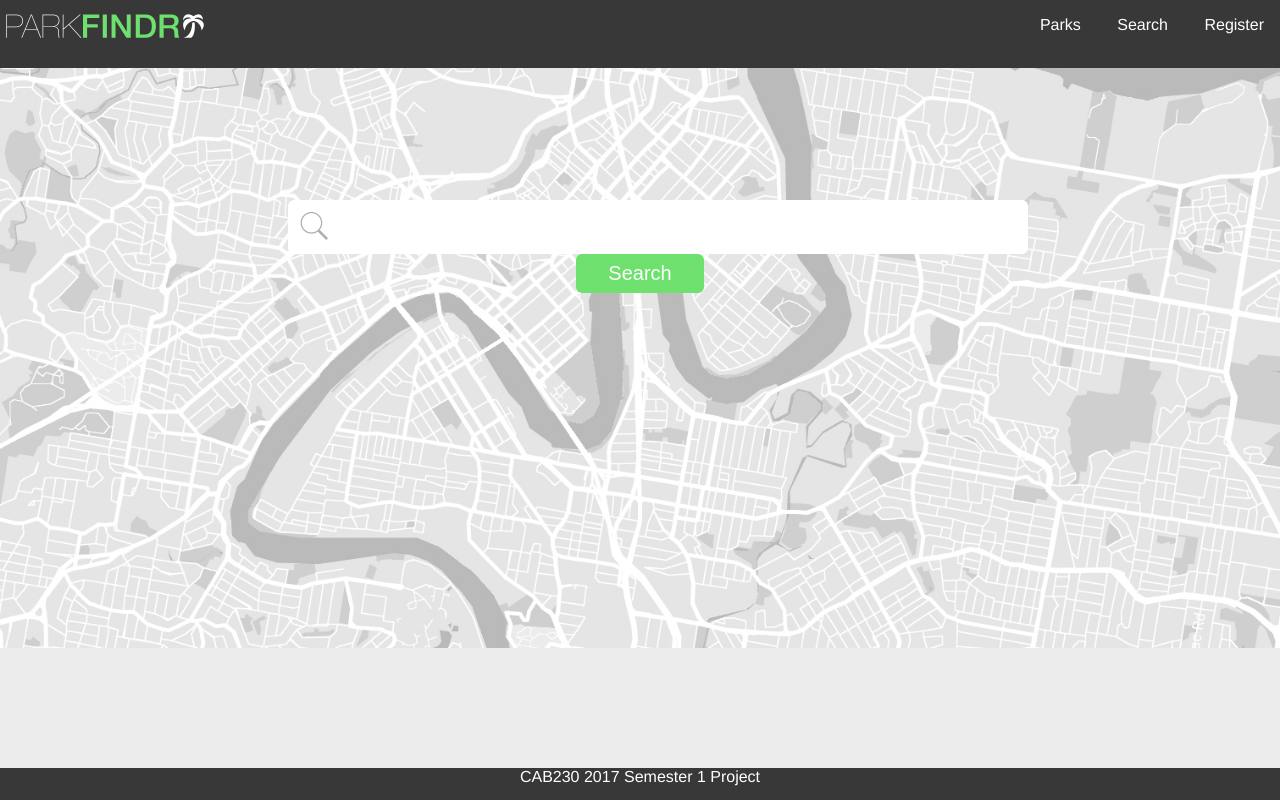
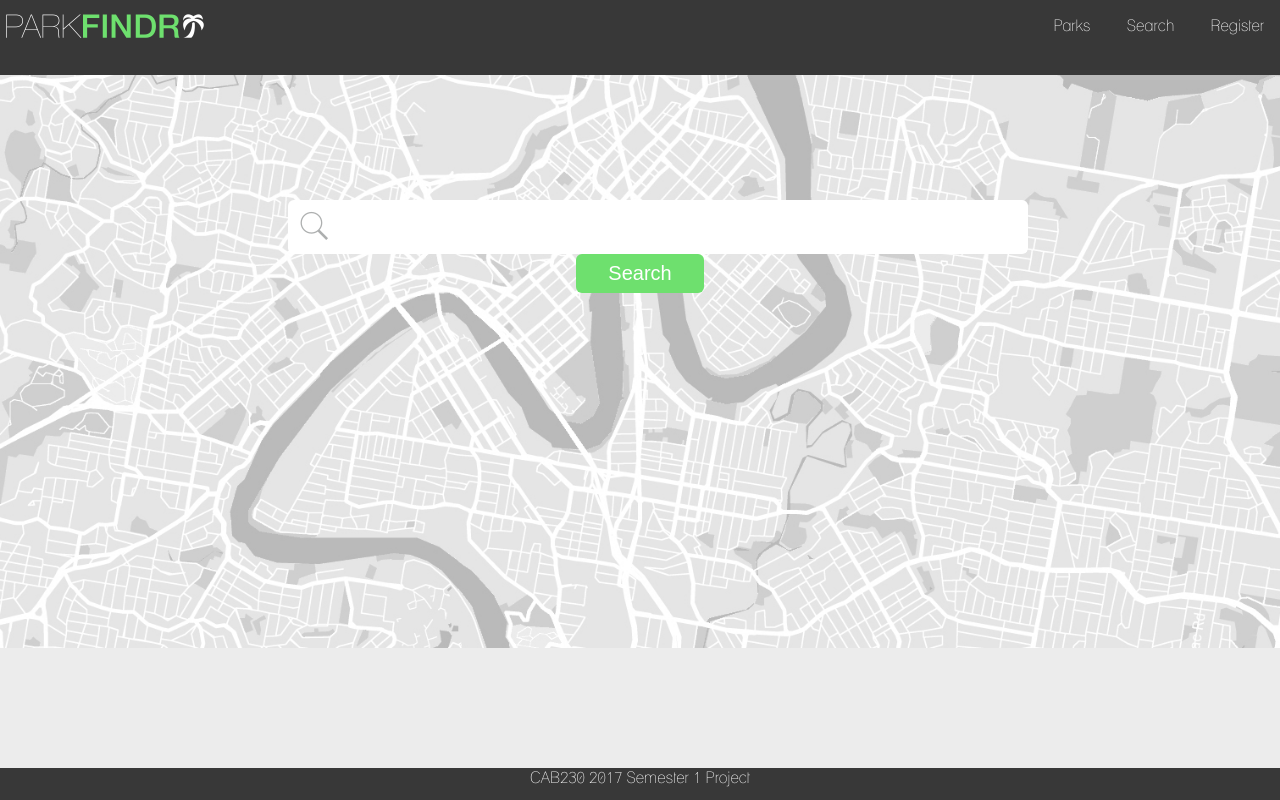
Before and after one commit to myles-robinson/CAB230, a PHP site: page /index.html in a window 1280 px wide. Run offline with PHP 8.4, Linux system fonts and the light colour scheme.

Commit message:
Updated index.html, search.html, stylesheet.css. Uploaded fonts.

```diff
--- a/index.html
+++ b/index.html
@@ -38,11 +38,10 @@
 		<div id="content">
 			<img src="graphics/bg.jpg" alt="Brisbane Map Background" id="indexBg">
 			<div id="search">
-				<input type="text" id="searchInput">
-				<br><input type="button" onclick="" value="Search" id="searchButton">
+				<input type="text" id="searchInput"><br>
+				<a href="results.html"><input type="button" onclick="" value="Search" id="searchButton"></a>
 			</div>
 		</div>
-
 		<br><br><br>
 
 	<!-- FOOTER -->
--- a/search.html
+++ b/search.html
@@ -36,14 +36,14 @@
 		</div>
 
 		<div id="banner">
-			<p class = "bannertitle"> Find a park </p>
+			<h1 class = "bannertitle">Find a park</h1>
 		</div>
 
 		<!-- CONTENT -->
 		<div id="searchcontent">
 
 			<form id = "searchForm">
-				<br><br><br><br><br><br><br><br><br><br>
+				<br><br><br><br><br><br><br><br>
 				<div id = "geosearch"><h4>Use my location to find parks near me </h4>
 				<button class = "button" onclick="getLocation()">Search Near Me</button></div>
 
--- a/stylesheet.css
+++ b/stylesheet.css
@@ -1,10 +1,24 @@
-/*Style sheet for index_template html */
+@font-face {
+    font-family: headingsFont;
+    src: url(graphics/headingsFont.ttf);
+}
 
+@font-face {
+    font-family: bodyFont;
+    src: url(graphics/bodyFont.ttf);
+}
 
 /* BODY */
 body {
     background-color: #ececec;
-    font-family: "Segoe UI Light", "Helvetica", "Arial", sans-serif;
+    font-family: "bodyFont", "Segoe UI Light", "Helvetica", "Arial", sans-serif;
+}
+
+h1 {
+	font-family: "headingsFont", "Segoe UI Light", "Helvetica", "Arial", sans-serif;
+	text-align: center;
+  	font-size: 75px;
+  	color: white;
 }
 
 /* HEADER */
@@ -14,7 +28,7 @@ body {
     top: 0;
     left: 0;
     width: 100%;
-    height: 8.5%;
+    height: 9.4%;
     z-index: 2;
 }
 
```
Also changed, not shown: graphics/bodyFont.ttf (added), graphics/headingsFont.ttf (added).
